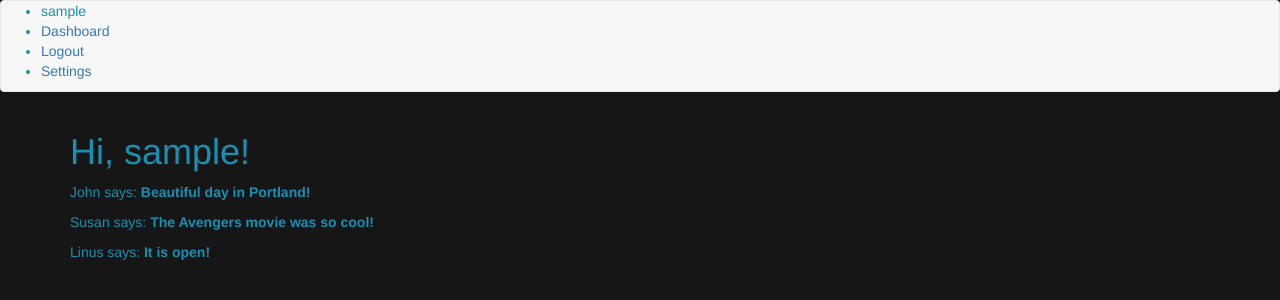
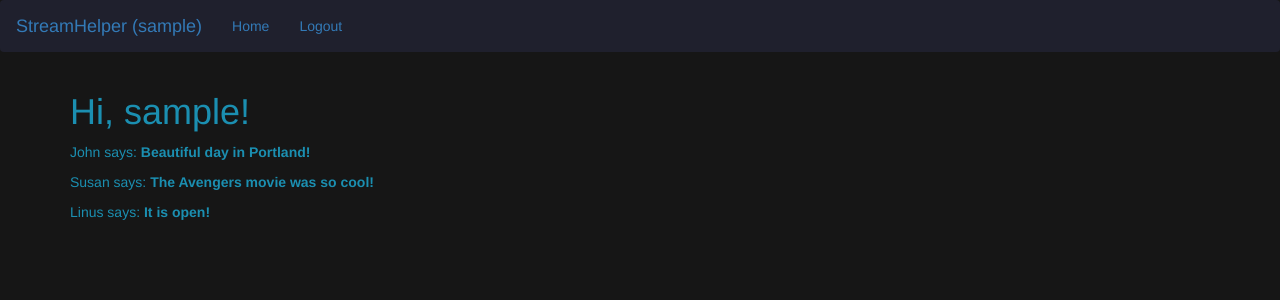
Before and after one commit to VisionTale/StreamHelper, a Flask app: page / in a window 1280 px wide. Shown: the top 300 px of the page. Run offline with Flask 2, Linux system fonts and the light colour scheme; the visitor is signed in with stand-in values (Sample User, id 1); data comes from the database, SQL or seed files in the repository; some libraries are stand-ins or nearby versions.

Commit message:
Improved design and variable handling

```diff
--- a/requirements.txt
+++ b/requirements.txt
@@ -3,6 +3,7 @@ flask
 python-dotenv
 flask-wtf
 WTForms
+WTForms-Components
 flask-sqlalchemy
 SQLAlchemy
 flask-migrate
@@ -10,3 +11,4 @@ alembic
 flask-login
 email-validator
 flask-bootstrap
+validators
--- a/static/styles/base.css
+++ b/static/styles/base.css
@@ -2,3 +2,7 @@ body {
     background-color: #161616;
     color: #1b8fb1;
 }
+
+.navbar {
+    background-color: #1f202d;
+}
--- a/templates/base.html
+++ b/templates/base.html
@@ -15,28 +15,27 @@
 {% block styles -%}
     {{super()}}
     <link rel="stylesheet" href="{{ url_for('static', filename='styles/base.css') }}">
+
+    {% block page_style %}{% endblock %}
 {% endblock %}
 
 
 {% block navbar %}
-    <nav class="navbar navbar-default">
-        <ul>
-        <li>
-            {{ current_user.username }}
-        </li>
-            <li>
-                <a href="{{ url_for('base.dashboard') }}">Dashboard</a>
+    <nav class="navbar navbar-expand-lg navbar-dark bg-dark">
+    <a class="navbar-brand" href="#">StreamHelper ({{ current_user.username }})</a>
+    <div class="collapse navbar-collapse" id="navbarSupportedContent">
+        <ul class="nav navbar-nav mr-auto mt-2 mt-lg-0">
+            <li class="nav-item">
+                <a class="nav-link" href="{{ url_for('base.dashboard') }}">Home</a>
             </li>
-            <li>
+            <li class="nav-item">
                 {% if current_user.is_anonymous %}
-                <a href="{{ url_for('user.login') }}">Login</a>
+                <a class="nav-link" href="{{ url_for('user.login') }}">Login</a>
                 {% else %}
-                <a href="{{ url_for('user.logout') }}">Logout</a>
+                <a class="nav-link" href="{{ url_for('user.logout') }}">Logout</a>
                 {% endif %}
             </li>
-            <li>
-                <a href="{{ url_for('base.settings') }}">Settings</a>
-            </li>
+
         </ul>
     </nav>
 {% endblock %}
--- a/webapi/__init__.py
+++ b/webapi/__init__.py
@@ -56,7 +56,16 @@ def create_app():
         logger.debug(f'Trying to initialize plugin {d}')
         try:
             plugin = import_module(f'webapi.blueprints.{d}')
+
+            attrs = ['name', 'bp']
+            for attr in attrs:
+                if not hasattr(plugin, attr):
+                    raise AttributeError(f'Plugin {d} misses of the attribute {attr}, which is expected by the '
+                                         f'framework')
+
             plugins[plugin.name] = plugin
+            plugin.config = config
+            plugin.logger = logger
             webapi.register_blueprint(plugin.bp)
 
             logger.debug('Finished')
--- a/webapi/blueprints/api/__init__.py
+++ b/webapi/blueprints/api/__init__.py
@@ -1,5 +1,9 @@
 from flask import Blueprint
+from webapi.libs.config import Config
+from webapi.libs.log import Logger
 
 name = 'api'
+config: Config = None
+logger: Logger = None
 
 bp = Blueprint(name, __name__, url_prefix='/api')
--- a/webapi/blueprints/base/__init__.py
+++ b/webapi/blueprints/base/__init__.py
@@ -1,8 +1,11 @@
 from flask import Blueprint
+from webapi.libs.config import Config
+from webapi.libs.log import Logger
 
 name = 'base'
+config: Config = None
+logger: Logger = None
 
 bp = Blueprint(name, __name__, template_folder='templates', static_folder='static')
 
-
 from . import routes
--- a/webapi/blueprints/errors/__init__.py
+++ b/webapi/blueprints/errors/__init__.py
@@ -1,6 +1,10 @@
 from flask import Blueprint, render_template, request
+from webapi.libs.config import Config
+from webapi.libs.log import Logger
 
 name = 'errors'
+config: Config = None
+logger: Logger = None
 
 bp = Blueprint(name, __name__, template_folder='templates', static_folder='static')
 
--- a/webapi/blueprints/user/__init__.py
+++ b/webapi/blueprints/user/__init__.py
@@ -1,7 +1,11 @@
 from flask import Blueprint
+from webapi.libs.config import Config
+from webapi.libs.log import Logger
 
 name = 'user'
+config: Config = None
+logger: Logger = None
 
 bp = Blueprint(name, __name__, template_folder='templates', static_folder='static')
 
-from . import forms, routes
+from . import routes, forms
```
Also changed, not shown: webapi/blueprints/base/forms.py (deleted).
